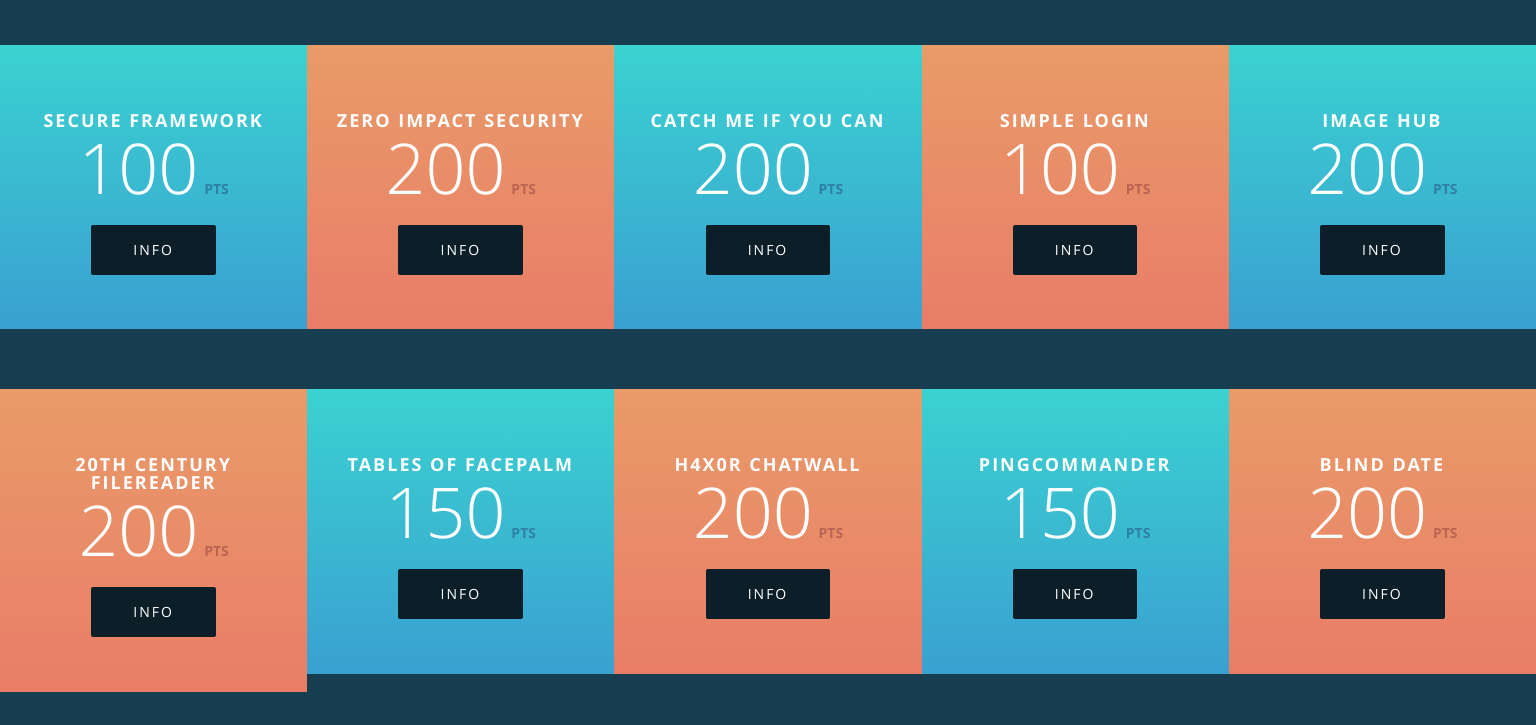
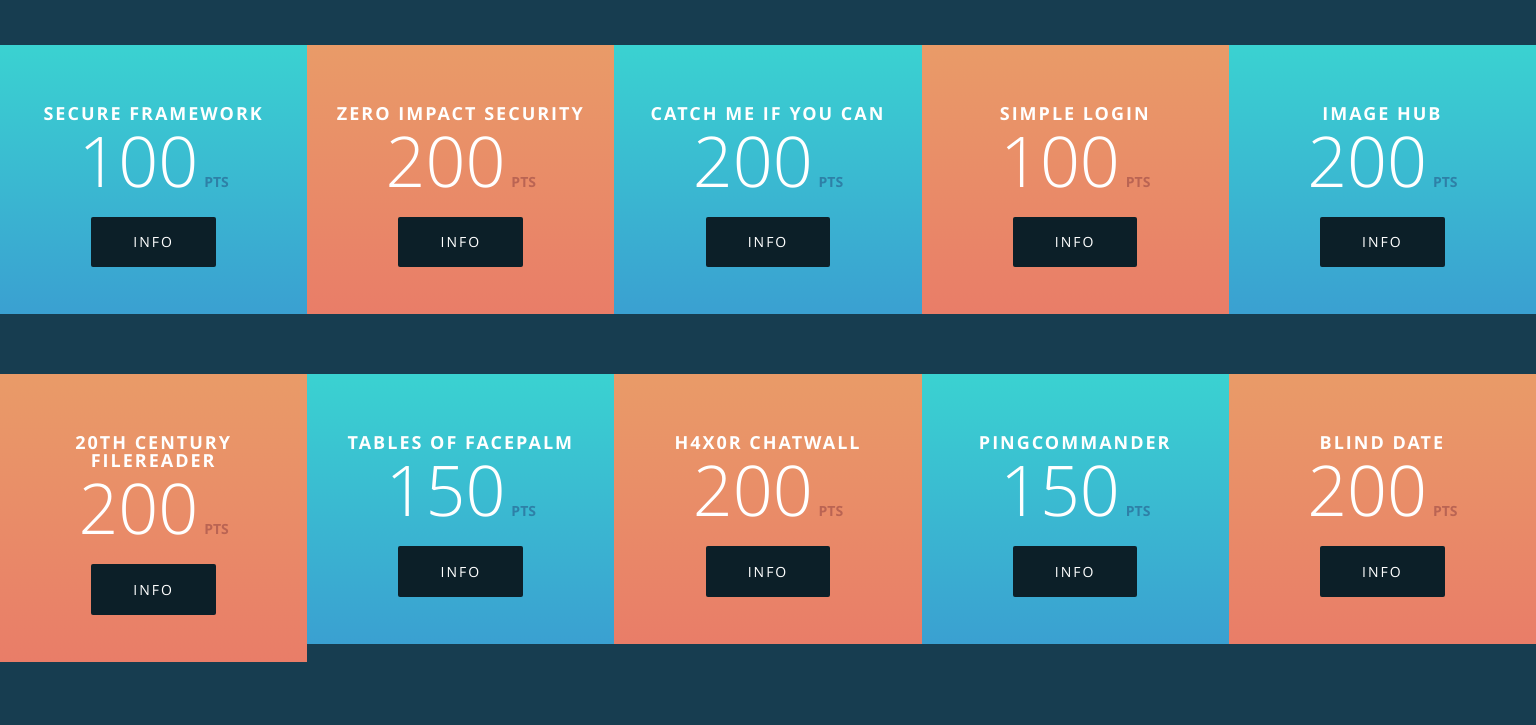
Before and after one commit to justsly/AST-CTF, a PHP site: page / in a window 1536 px wide. Shown: the part 75-800 px from the top of the page. Run offline with PHP 8.4, Linux system fonts and the light colour scheme.

Commit message:
boxen etwas kleiner gemacht, um scrollen zu vermeiden

```diff
--- a/landing_page/css/style.css
+++ b/landing_page/css/style.css
@@ -177,7 +177,7 @@ Main Components
 }
 @media only screen and (min-width: 1500px) {
   .cd-full-width .cd-pricing-list > li {
-    padding: 2.5em 0;
+    padding: 2.0em 0;
   }
 }
 
```
